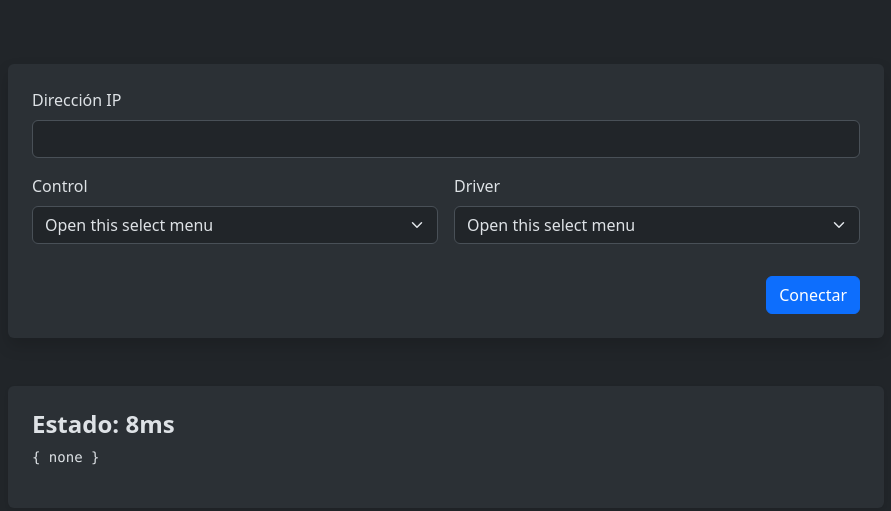
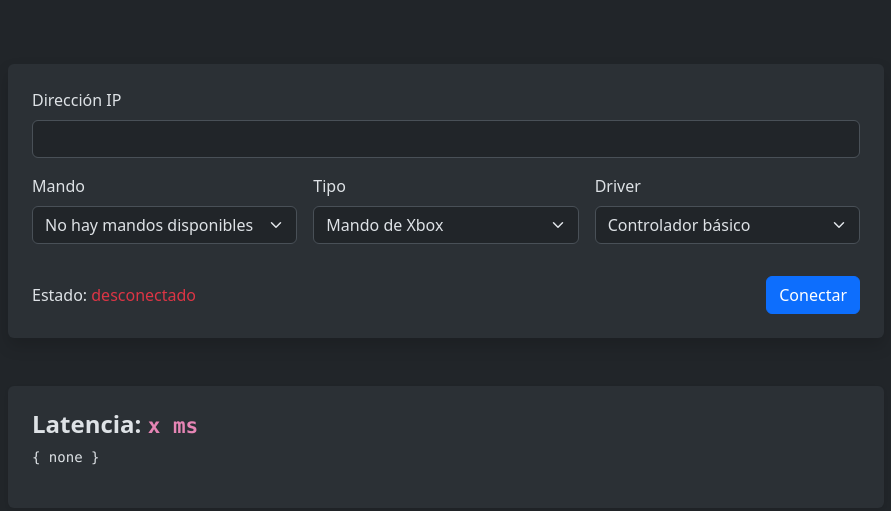
Before and after one commit to msilenzi/ts-car, a website built with Vite: page ts-car/index.html in a window 1280 px wide. Shown: the whole page, without its empty margins (194-1085 px from the left). Built offline with nearby package versions, Linux system fonts and the light colour scheme.

Commit message:
form is working

```diff
--- a/ts-car/index.html
+++ b/ts-car/index.html
@@ -23,39 +23,41 @@
         <form>
           <div class="mb-3">
             <label for="ip-address" class="form-label">Dirección IP</label>
-            <input type="text" class="form-control" id="ipAddress" />
+            <input
+              type="text"
+              class="form-control"
+              id="ipAddress"
+            />
           </div>
 
           <div class="row g-0 gx-3">
-            <div class="col-12 col-md-6 mb-3">
-              <label for="controller" class="form-label">Control</label>
-              <select class="form-select" id="controller">
-                <option selected>Open this select menu</option>
-                <option value="1">One</option>
-                <option value="2">Two</option>
-                <option value="3">Three</option>
-              </select>
+            <div class="col-12 col-md-4 mb-3">
+              <label for="controller" class="form-label">Mando</label>
+              <select class="form-select" id="controller"></select>
             </div>
 
-            <div class="col-12 col-md-6 mb-3">
+            <div class="col-12 col-md-4 mb-3">
+              <label for="type" class="form-label">Tipo</label>
+              <select class="form-select" id="type"></select>
+            </div>
+
+            <div class="col-12 col-md-4 mb-3">
               <label for="driver" class="form-label">Driver</label>
-              <select class="form-select" id="driver">
-                <option selected>Open this select menu</option>
-                <option value="1">One</option>
-                <option value="2">Two</option>
-                <option value="3">Three</option>
-              </select>
+              <select class="form-select" id="driver"></select>
             </div>
           </div>
 
-          <div class="d-flex justify-content-end mt-3">
-            <button class="btn btn-primary" type="button">Conectar</button>
+          <div
+            class="mt-3 d-flex flex-column-reverse gap-3 flex-md-row justify-content-md-between align-items-md-center"
+          >
+            <span>Estado: <span id="status"></span></span>
+            <button class="btn btn-primary" type="submit">Conectar</button>
           </div>
         </form>
       </main>
 
       <section class="p-4 mb-3 bg-body-tertiary rounded shadow-sm">
-        <p class="h4 fw-bold">Estado: <span id="time">8ms</span></p>
+        <p class="h4 fw-bold">Latencia: <code id="time">x ms</code></p>
         <pre id="status">{ none }</pre>
       </section>
     </div>
--- a/ts-car/src/main.ts
+++ b/ts-car/src/main.ts
@@ -1,20 +1,130 @@
 import AbstractCarController from 'CarController/AbstractCarController'
 import AdvancedCarController from 'CarController/AdvancedCarController'
-// import BasicCarController from 'CarController/BasicCarController'
+import BasicCarController from 'CarController/BasicCarController'
 
-import { xboxCarMapper } from 'CarController/mappers'
+import { wheelCarMapper, xboxCarMapper } from 'CarController/mappers'
 
-const CAR_URL = 'http://192.168.1.38:1880'
+const TYPES = [
+  {
+    displayName: 'Mando de Xbox',
+    mapper: xboxCarMapper,
+  },
+  {
+    displayName: 'Volante',
+    mapper: wheelCarMapper,
+  },
+]
 
-let carController: AbstractCarController | null
+const DRIVERS = [
+  {
+    displayName: 'Controlador básico',
+    driver: BasicCarController,
+  },
+  {
+    displayName: 'Controlador avanzado',
+    driver: AdvancedCarController,
+  },
+]
 
-window.addEventListener('gamepadconnected', ({ gamepad }) => {
-  // carController = new BasicCarController(gamepad.index, xboxCarMapper, CAR_URL)
-  carController = new AdvancedCarController(gamepad.index, xboxCarMapper, CAR_URL)
+const $form = document.querySelector<HTMLFormElement>('form')!
+const $inputIpAddr = document.querySelector<HTMLInputElement>('#ipAddress')!
+const $selectController =
+  document.querySelector<HTMLSelectElement>('#controller')!
+const $selectType = document.querySelector<HTMLSelectElement>('#type')!
+const $selectDriver = document.querySelector<HTMLSelectElement>('#driver')!
+
+const $status = document.querySelector<HTMLSpanElement>('#status')!
+
+let carController: AbstractCarController | null = null
+
+function loadControllerOptions() {
+  const gamepads = navigator.getGamepads()
+
+  $selectController.innerHTML = ''
+
+  if (gamepads.every((gamepad) => gamepad === null)) {
+    const $option = document.createElement('option')
+    $option.disabled = true
+    $option.value = ''
+    $option.innerText = 'No hay mandos disponibles'
+    $option.selected = true
+    $selectController.appendChild($option)
+  } else {
+    gamepads.forEach((g) => {
+      if (g === null) return
+      const $option = document.createElement('option')
+      $option.value = g.index.toString()
+      $option.innerText = g.id
+      $selectController.appendChild($option)
+    })
+  }
+}
+
+function loadTypeOptions() {
+  $selectType.innerHTML = ''
+  TYPES.forEach((type, index) => {
+    const $option = document.createElement('option')
+    $option.value = index.toString()
+    $option.innerText = type.displayName
+    $selectType.appendChild($option)
+  })
+}
+
+function loadDriversOptions() {
+  $selectDriver.innerHTML = ''
+  DRIVERS.forEach((driver, index) => {
+    const $option = document.createElement('option')
+    $option.value = index.toString()
+    $option.innerText = driver.displayName
+    $selectDriver.appendChild($option)
+  })
+}
+
+window.addEventListener('DOMContentLoaded', () => {
+  loadControllerOptions()
+  loadTypeOptions()
+  loadDriversOptions()
+
+  $status.innerText = 'desconectado'
+  $status.className = 'text-danger'
+})
+
+$form.addEventListener('submit', (e) => {
+  e.preventDefault()
+
+  if (carController !== null) carController.stop()
+
+  const ipAddr = $inputIpAddr.value
+  const controller = parseInt($selectController.value, 10)
+  const type = parseInt($selectType.value, 10)
+  const driver = parseInt($selectDriver.value, 10)
+
+  carController = new DRIVERS[driver].driver(
+    controller,
+    TYPES[type].mapper,
+    ipAddr
+  )
+
   carController.start()
 })
 
+window.addEventListener('gamepadconnected', () => {
+  loadControllerOptions()
+})
+
 window.addEventListener('gamepaddisconnected', () => {
+  loadControllerOptions()
   carController?.stop()
   carController = null
 })
+
+/*
+  [x] Hacer que se conecte con la configuración establecida
+        [x] Configurar node-red para trabajar con los dos drivers
+  [ ] Actualizar estado
+  [ ] Validar formulario
+  [ ] Latencia
+  [ ] Guardar configuración en localStorage
+  [ ] Documentar
+  [ ] Instalar bootstrap en el proyecto y eliminar CDN
+*/
```
